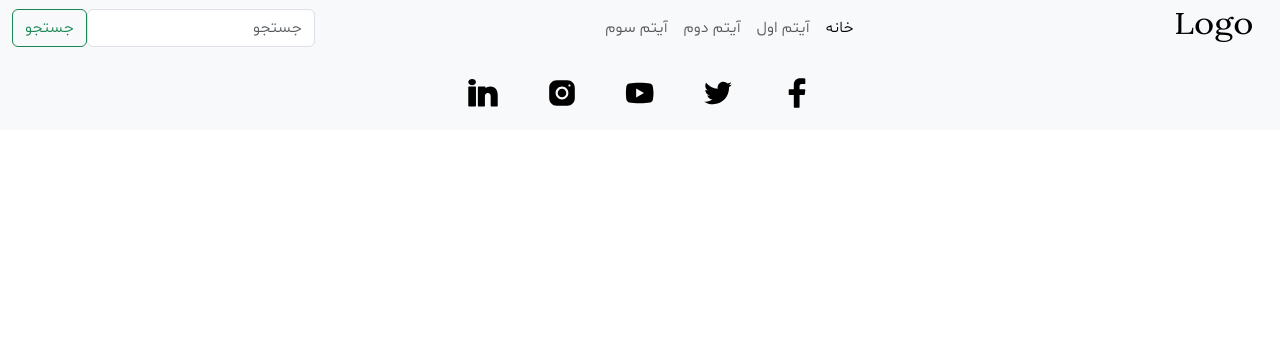
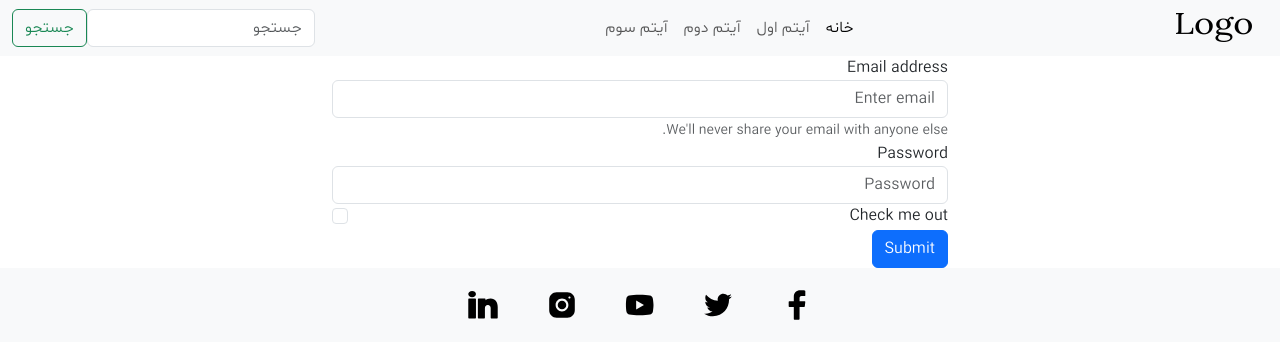
Before and after one commit to mejomba/m89_fastapi_project, a Python web app: template templates/login.html in a window 1280 px wide. Shown: the top 359 px of the page. Run offline with Jinja, Linux system fonts and the light colour scheme; the template is opened without the code that fills it, so the values that code supplies are empty; some libraries are stand-ins or nearby versions.

Commit message:
update front

```diff
--- a/main.py
+++ b/main.py
@@ -9,10 +9,10 @@ app = APIRouter()
 app.mount("/statics", StaticFiles(directory="statics"), name="statics")
 
 
-@app.get('/')
+@app.get('/login')
 def test(request: Request):
     context = {'request': request, 'data': 'any data in python'}
-    return template.TemplateResponse('home.html', context=context)
+    return template.TemplateResponse('login.html', context=context)
 
 
 if __name__ == "__main__":
--- /dev/null
+++ b/statics/css/login.css
@@ -0,0 +1,3 @@
+.form-width {
+    width: 50%;
+}
--- a/templates/base.html
+++ b/templates/base.html
@@ -45,6 +45,8 @@
     </nav>
 
 
+    {% block content %}{% endblock %}
+
     <!-- footer -->
     <footer class="text-center bg-body-tertiary">
           <!-- Grid container -->
@@ -82,8 +84,6 @@
     </footer>
 
 
-    {% block content %}{% endblock %}
-
 
     <script src="https://cdn.jsdelivr.net/npm/bootstrap@5.3.0-alpha1/dist/js/bootstrap.bundle.min.js" integrity="sha384-w76AqPfDkMBDXo30jS1Sgez6pr3x5MlQ1ZAGC+nuZB+EYdgRZgiwxhTBTkF7CXvN" crossorigin="anonymous"></script>
     {% block script %}{% endblock %}
--- a/templates/login.html
+++ b/templates/login.html
@@ -1,9 +1,30 @@
 {% extends 'base.html' %}
 
-{% block title %} {% endblock %}
+{% block title %} {{ super() }} Login {% endblock %}
 
-{% block style %} {% endblock %}
+{% block style %}
+    <link rel="stylesheet" href="../statics/css/login.css">
+{% endblock %}
 
-{% block content %} {% endblock %}
+{% block content %}
+    <div class="container form-width">
+    <form>
+  <div class="form-group">
+    <label for="exampleInputEmail1">Email address</label>
+    <input type="email" class="form-control" id="exampleInputEmail1" aria-describedby="emailHelp" placeholder="Enter email">
+    <small id="emailHelp" class="form-text text-muted">We'll never share your email with anyone else.</small>
+  </div>
+  <div class="form-group">
+    <label for="exampleInputPassword1">Password</label>
+    <input type="password" class="form-control" id="exampleInputPassword1" placeholder="Password">
+  </div>
+  <div class="form-group form-check">
+    <input type="checkbox" class="form-check-input" id="exampleCheck1">
+    <label class="form-check-label" for="exampleCheck1">Check me out</label>
+  </div>
+  <button type="submit" class="btn btn-primary">Submit</button>
+</form>
+    </div>
+{% endblock %}
 
 {% block script %} {% endblock %}
--- a/templates/logout.html
+++ b/templates/logout.html
@@ -1,6 +1,6 @@
 {% extends 'base.html' %}
 
-{% block title %} {% endblock %}
+{% block title %} {{ super() }} Logout {% endblock %}
 
 {% block style %} {% endblock %}
 
```
Also changed, not shown: templates/contact_us.html (+8 -9 lines).
